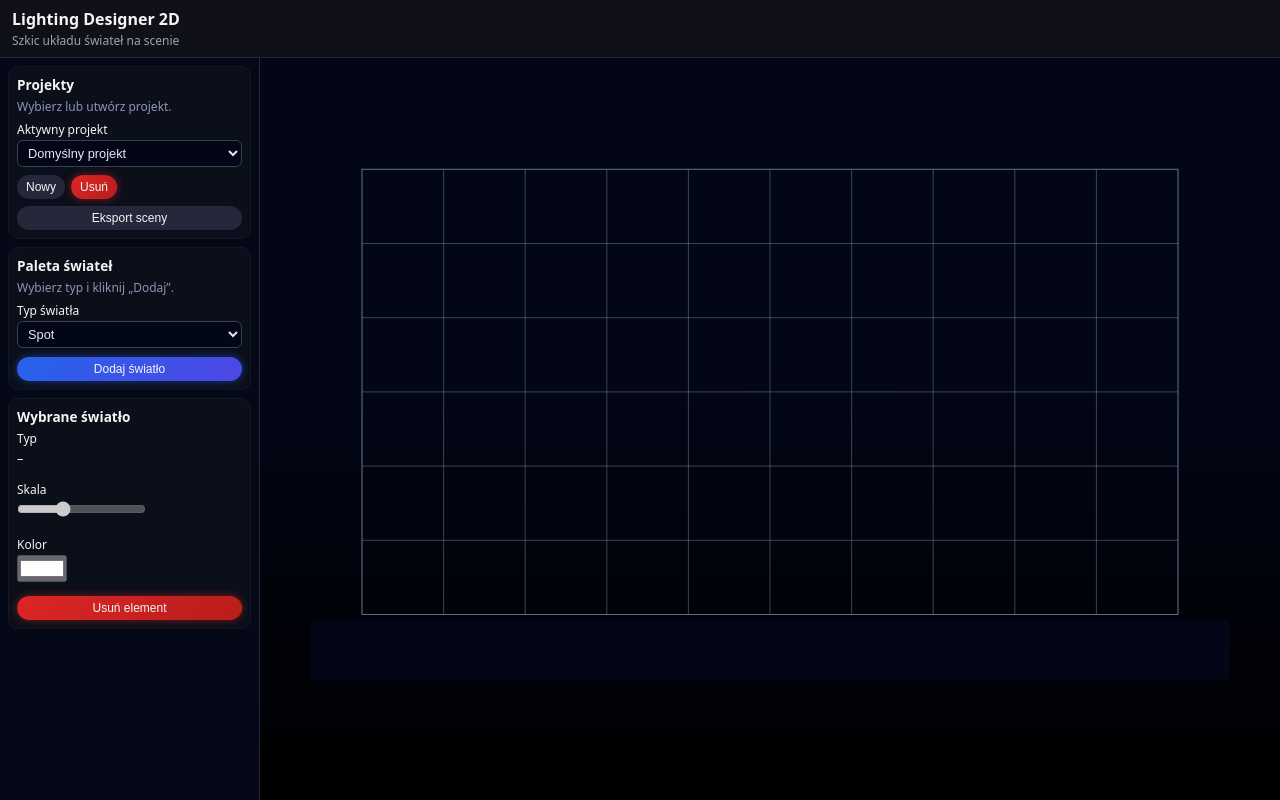
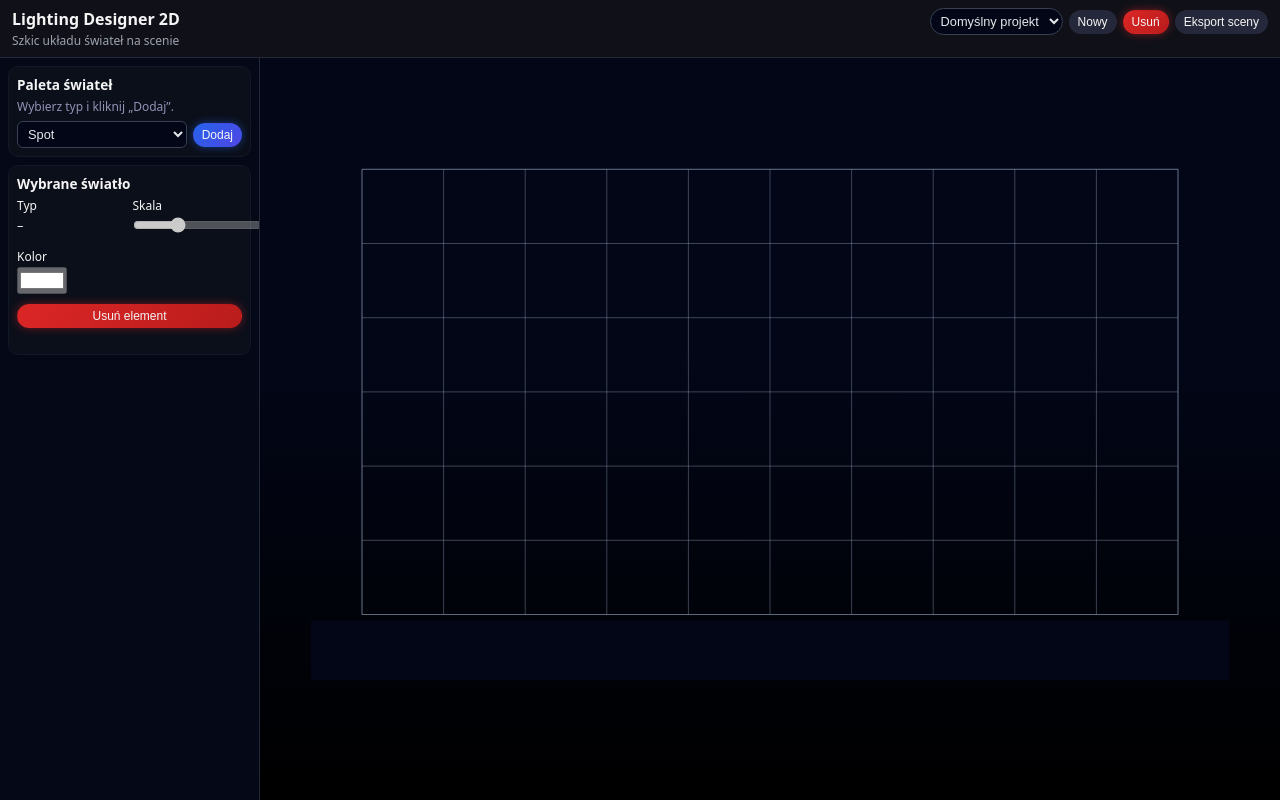
Before and after one commit to MORDI4/LightingDesigner, a plain HTML site: page index.html in a window 1280 px wide. Drawn offline with Linux system fonts and the light colour scheme.

Commit message:
Change layout

```diff
--- a/index.html
+++ b/index.html
@@ -21,40 +21,33 @@
         <h1>Lighting Designer 2D</h1>
         <p class="subtitle">Szkic układu świateł na scenie</p>
       </div>
+
+      <div class="topbar-right">
+        <label for="projectSelect" class="sr-only">Aktywny projekt</label>
+        <select id="projectSelect" class="top-select"></select>
+        <button id="newProjectBtn" class="btn small">Nowy</button>
+        <button id="deleteProjectBtn" class="btn small danger">Usuń</button>
+        <button id="exportImageBtn" class="btn small">Eksport sceny</button>
+      </div>
     </header>
 
     <main class="layout">
       <aside class="sidebar">
-        <!-- SEKCJA 1: Projekty + eksport (przeniesione z góry) -->
-        <section>
-          <h2>Projekty</h2>
-          <p class="helper">Wybierz lub utwórz projekt.</p>
-          <div class="field-group">
-            <label for="projectSelect">Aktywny projekt</label>
-            <select id="projectSelect"></select>
+        <!-- SEKCJA 1: Paleta świateł na całą szerokość -->
+        <section class="palette-section">
+          <h2>Paleta świateł</h2>
+          <p class="helper">Wybierz typ i kliknij „Dodaj”.</p>
+          <div class="palette-row">
+            <select id="elementSelect"></select>
+            <button id="addElementBtn" class="btn primary small">Dodaj</button>
           </div>
-          <div class="buttons-row">
-            <button id="newProjectBtn" class="btn small">Nowy</button>
-            <button id="deleteProjectBtn" class="btn small danger">Usuń</button>
-          </div>
-          <button id="exportImageBtn" class="btn small full-width">Eksport sceny</button>
         </section>
 
-        <!-- SEKCJA 2: Paleta świateł (dropdown) -->
-        <section>
-          <h2>Paleta świateł</h2>
-          <p class="helper">Wybierz typ i kliknij „Dodaj”.</p>
-          <div class="field-group">
-            <label for="elementSelect">Typ światła</label>
-            <select id="elementSelect"></select>
-          </div>
-          <button id="addElementBtn" class="btn primary small full-width">Dodaj światło</button>
-        </section>
-
-        <!-- SEKCJA 3: Stałe miejsce na parametry wybranego światła -->
+        <!-- SEKCJA 2: Stałe miejsce na parametry wybranego światła -->
         <section class="properties-section">
           <h2>Wybrane światło</h2>
           <div id="propertiesPanel" class="properties">
+            <div class="properties-grid">
               <div class="field-group">
                 <label>Typ</label>
                 <div id="propType" class="prop-readonly">–</div>
@@ -66,6 +59,7 @@
               <div class="field-group">
                 <label for="propColor">Kolor</label>
                 <input type="color" id="propColor" />
+              </div>
             </div>
             <button id="deleteElementBtn" class="btn danger small full-width">Usuń element</button>
           </div>
--- a/style.css
+++ b/style.css
@@ -32,11 +32,12 @@ body {
 
 .topbar {
   display: flex;
-  justify-content: flex-start;
+  justify-content: space-between;
   align-items: flex-start;
   padding: calc(8px + env(safe-area-inset-top)) 12px 8px 12px;
   background: #101118;
   border-bottom: 1px solid #252637;
+  gap: 8px;
 }
 
 .topbar-left h1 {
@@ -47,6 +48,40 @@ body {
 .subtitle {
   font-size: 0.75rem;
   color: #9ca3af;
+}
+
+/* Prawa strona topbara – opcje projektowe */
+
+.topbar-right {
+  display: flex;
+  align-items: center;
+  gap: 6px;
+  flex-wrap: wrap;
+  justify-content: flex-end;
+}
+
+.top-select {
+  max-width: 150px;
+  padding: 4px 6px;
+  font-size: 0.8rem;
+  border-radius: 999px;
+  border: 1px solid #374151;
+  background: #020617;
+  color: #e5e7eb;
+}
+
+/* ukryta etykieta dla dostępności */
+
+.sr-only {
+  position: absolute;
+  width: 1px;
+  height: 1px;
+  padding: 0;
+  margin: -1px;
+  overflow: hidden;
+  clip: rect(0,0,0,0);
+  white-space: nowrap;
+  border: 0;
 }
 
 /* Layout środka */
@@ -88,15 +123,33 @@ body {
   margin-bottom: 6px;
 }
 
-/* Sekcja projektów */
+/* Paleta świateł – pełna szerokość, elementy obok siebie */
 
-.buttons-row {
-  display: flex;
-  gap: 6px;
-  margin-bottom: 6px;
+.palette-section {
+  width: 100%;
 }
 
-/* Sekcja właściwości – stała wysokość, żeby nic się nie przesuwało */
+.palette-row {
+  display: flex;
+  align-items: center;
+  gap: 6px;
+}
+
+.palette-row select {
+  flex: 1 1 auto;
+  padding: 4px 6px;
+  font-size: 0.8rem;
+  border-radius: 6px;
+  border: 1px solid #374151;
+  background: #020617;
+  color: #e5e7eb;
+}
+
+.palette-row button {
+  white-space: nowrap;
+}
+
+/* Sekcja właściwości – stała wysokość + pola obok siebie */
 
 .properties-section {
   min-height: 190px;           /* rezerwuje miejsce na panel */
@@ -111,32 +164,32 @@ body {
   gap: 6px;
 }
 
+.properties-grid {
+  display: flex;
+  flex-wrap: wrap;
+  gap: 6px;
+}
+
+.properties-grid .field-group {
+  flex: 1 1 30%;
+  min-width: 80px;
+}
+
 .prop-readonly {
   font-size: 0.8rem;
   color: #e5e7eb;
 }
 
-/* Formularze */
+/* Formularze (ogólne) */
 
 .field-group {
-  margin-bottom: 8px;
+  margin-bottom: 4px;
 }
 
 .field-group label {
   display: block;
   font-size: 0.75rem;
   margin-bottom: 2px;
-}
-
-.field-group input[type="number"],
-.field-group select {
-  width: 100%;
-  padding: 4px 6px;
-  font-size: 0.8rem;
-  border-radius: 6px;
-  border: 1px solid #374151;
-  background: #020617;
-  color: #e5e7eb;
 }
 
 /* Canvas */
@@ -229,4 +282,14 @@ body {
   .canvas-wrapper {
     flex: 1;
   }
+
+  .topbar {
+    flex-direction: column;
+    align-items: flex-start;
+  }
+
+  .topbar-right {
+    width: 100%;
+    justify-content: flex-start;
+  }
 }
```
Lines whose indentation alone changed are shown as unchanged.
